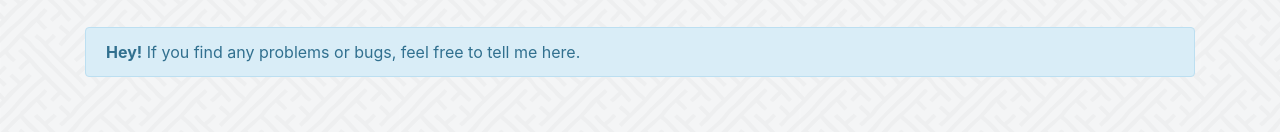
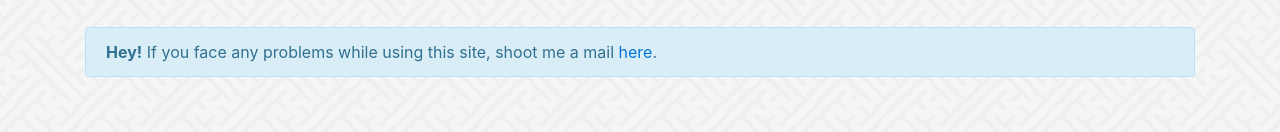
Before and after one commit to 64bitf00/Serch., a plain HTML site: page index.html in a window 1280 px wide. Shown: the part 401-533 px from the top of the page. Drawn offline with nearby package versions, Linux system fonts and the light colour scheme; a script that the page names is missing.

Commit message:
Updated index.html

```diff
--- a/index.html
+++ b/index.html
@@ -55,7 +55,7 @@
             </div>
          </div>
          <div class="alert alert-info mt-5" role="alert">
-            <strong>Hey!</strong> If you find any problems or bugs, feel free to tell me here.
+            <strong>Hey!</strong> If you face any problems while using this site, shoot me a mail <a href="mailto:">here</a>.
          </div>
       </div>
       </div>
```
